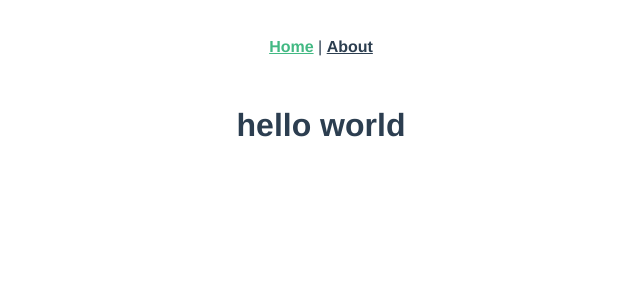
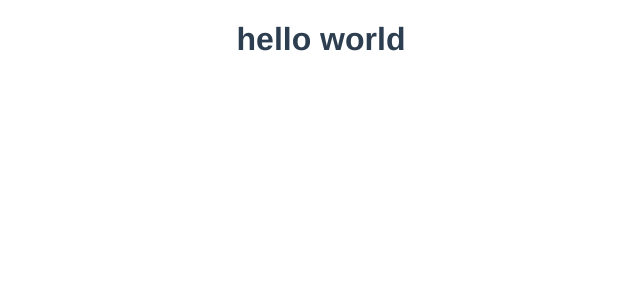
Before and after one commit to Arik096/vue_cli, a Vue app in the folder dojo-blog/: page / in a window 1280 px wide. Shown: the top 300 px of the page, without its empty margins (319-959 px from the left). Built offline with nearby package versions, Linux system fonts and the light colour scheme.

Commit message:
json-server added

```diff
--- /dev/null
+++ b/dojo-blog/db/database.json
@@ -0,0 +1,3 @@
+{
+
+}
--- a/dojo-blog/package.json
+++ b/dojo-blog/package.json
@@ -8,6 +8,7 @@
   },
   "dependencies": {
     "core-js": "^3.6.5",
+    "json-server": "^0.16.3",
     "vue": "^3.0.0",
     "vue-router": "^4.0.0-0"
   },
--- a/dojo-blog/src/App.vue
+++ b/dojo-blog/src/App.vue
@@ -1,8 +1,4 @@
 <template>
-  <div id="nav">
-    <router-link to="/">Home</router-link> |
-    <router-link to="/about">About</router-link>
-  </div>
   <router-view/>
 </template>
 
@@ -14,17 +10,4 @@
   text-align: center;
   color: #2c3e50;
 }
-
-#nav {
-  padding: 30px;
-}
-
-#nav a {
-  font-weight: bold;
-  color: #2c3e50;
-}
-
-#nav a.router-link-exact-active {
-  color: #42b983;
-}
 </style>
--- a/dojo-blog/src/views/Home.vue
+++ b/dojo-blog/src/views/Home.vue
@@ -5,11 +5,17 @@
 </template>
 
 <script>
-// @ is an alias to /src
 
 export default {
   name: 'Home',
-  components: {
+  setup(){
+    console.log("setup");
+  },
+  created(){
+    console.log("created");
+  },
+  mounted(){
+    console.log("mounted");
   }
 }
 </script>
```
Also changed, not shown: 1 other file (tests, documents, lock files or other folders).
